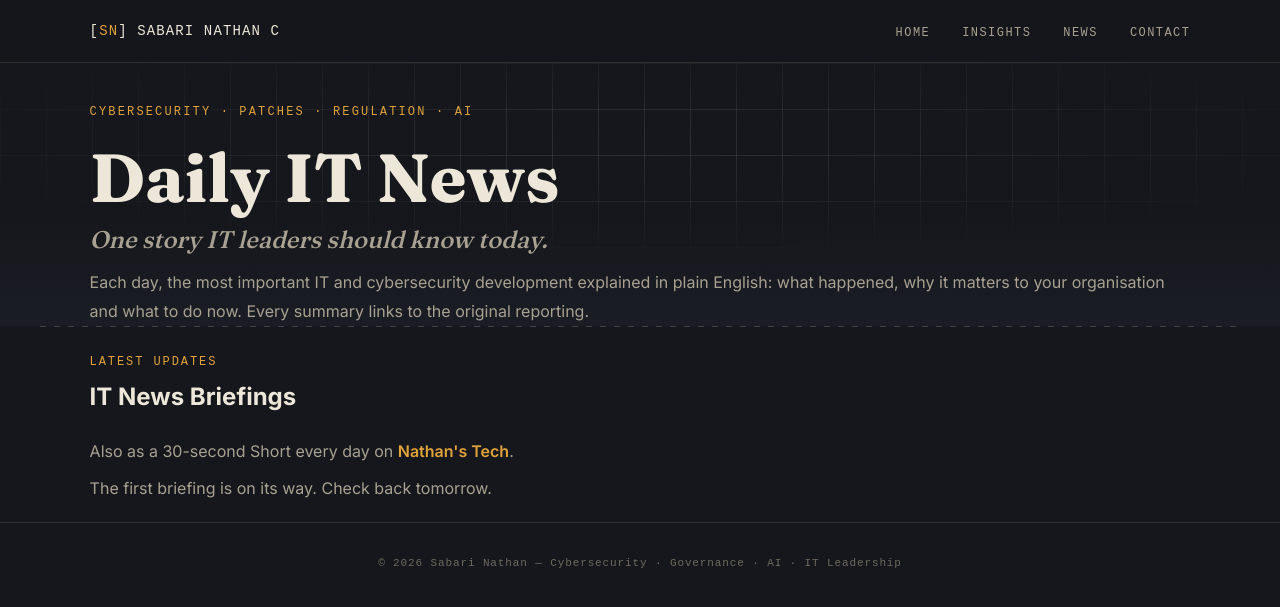
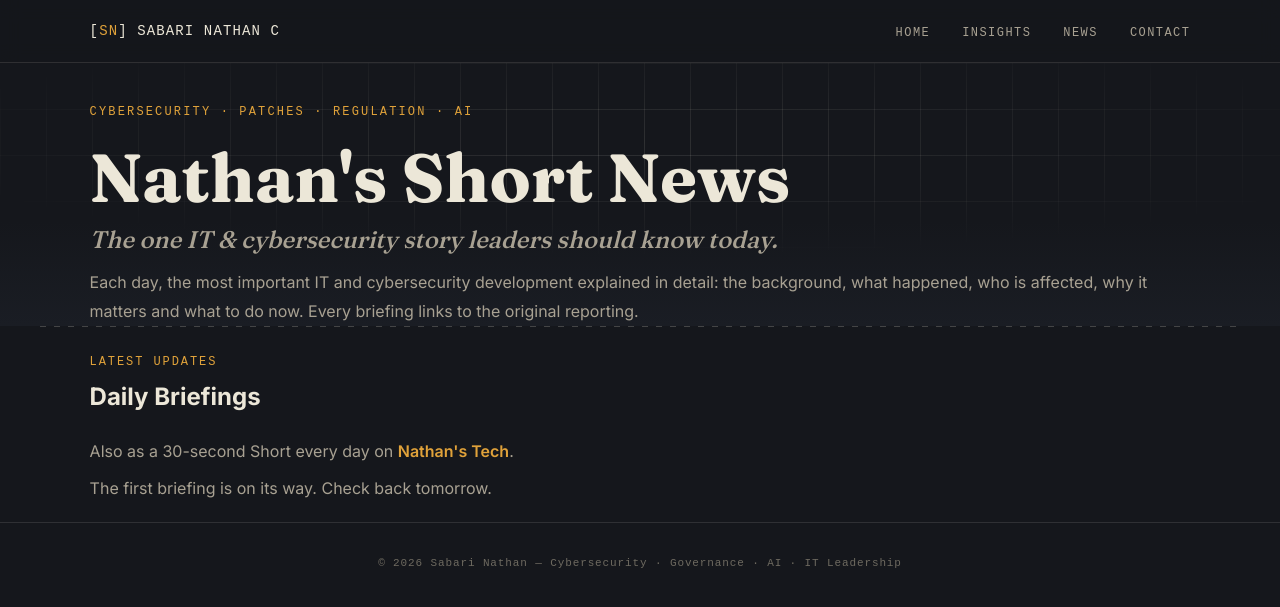
Before and after one commit to sabarinathan36/sabarinathan.github.io, a Jekyll site: the page built from news.html, in a window 1280 px wide. Shown: the top 607 px of the page. Built offline with Jekyll 4.4.1, drawn with Linux system fonts in a browser that asks for light colours.

Commit message:
News page: rename to Nathan's Short News, detailed briefings
Co-Authored-By: Claude Opus 5.5 <noreply@anthropic.com>
Claude-Session: https://claude.ai/code/session_01Pr8zGU46nYZsvD5CSmE49X

```diff
--- a/_layouts/news-item.html
+++ b/_layouts/news-item.html
@@ -17,7 +17,7 @@ layout: default
 <div class="article-breadcrumb">
     <a href="/">← Home</a>
     <span>/</span>
-    <a href="/news.html">Daily IT News</a>
+    <a href="/news.html">Nathan's Short News</a>
 </div>
 
 <div class="article-header">
@@ -55,6 +55,6 @@ layout: default
 <script>
 document.querySelectorAll('.short-frame').forEach(f => f.addEventListener('click', () => {
     f.innerHTML = '<iframe src="https://www.youtube-nocookie.com/embed/' + f.dataset.yt +
-        '?autoplay=1&rel=0" title="Daily IT News Short" allow="autoplay; encrypted-media; picture-in-picture" allowfullscreen></iframe>';
+        '?autoplay=1&rel=0" title="Nathan's Short News" allow="autoplay; encrypted-media; picture-in-picture" allowfullscreen></iframe>';
 }, {once: true}));
 </script>
--- a/news.html
+++ b/news.html
@@ -1,7 +1,7 @@
 ---
 layout: default
-title: Daily IT News
-excerpt: "The one IT and cybersecurity story leaders should know today, explained in plain English with what to do next."
+title: Nathan's Short News
+excerpt: "Nathan's Short News: the one IT and cybersecurity story leaders should know today, in detail, with what to do next."
 ---
 
 <nav class="nav">
@@ -20,10 +20,10 @@ excerpt: "The one IT and cybersecurity story leaders should know today, explaine
 <div class="hero-content">
     <div class="hero-text">
         <p class="tagline">Cybersecurity · Patches · Regulation · AI</p>
-        <h1>Daily IT News</h1>
-        <h2>One story IT leaders should know today.</h2>
+        <h1>Nathan's Short News</h1>
+        <h2>The one IT &amp; cybersecurity story leaders should know today.</h2>
         <p class="hero-description">
-            Each day, the most important IT and cybersecurity development explained in plain English: what happened, why it matters to your organisation and what to do now. Every summary links to the original reporting.
+            Each day, the most important IT and cybersecurity development explained in detail: the background, what happened, who is affected, why it matters and what to do now. Every briefing links to the original reporting.
         </p>
     </div>
 </div>
@@ -34,7 +34,7 @@ excerpt: "The one IT and cybersecurity story leaders should know today, explaine
 
 <div class="insights-header">
     <span class="eyebrow">Latest Updates</span>
-    <h2>IT News Briefings</h2>
+    <h2>Daily Briefings</h2>
     <p>Also as a 30-second Short every day on <a href="{{ site.data.youtube.channel }}" target="_blank" rel="noopener" class="article-link">Nathan's Tech</a>.</p>
 </div>
 
@@ -52,7 +52,7 @@ excerpt: "The one IT and cybersecurity story leaders should know today, explaine
         </div>
         <h3><a href="{{ n.url }}">{{ n.title }}</a></h3>
         <p>{{ n.summary }}</p>
-        <a href="{{ n.url }}" class="article-link">Why it matters &amp; what to do →</a>
+        <a href="{{ n.url }}" class="article-link">Read the full briefing →</a>
     </article>
     {% endfor %}
 </div>
```
